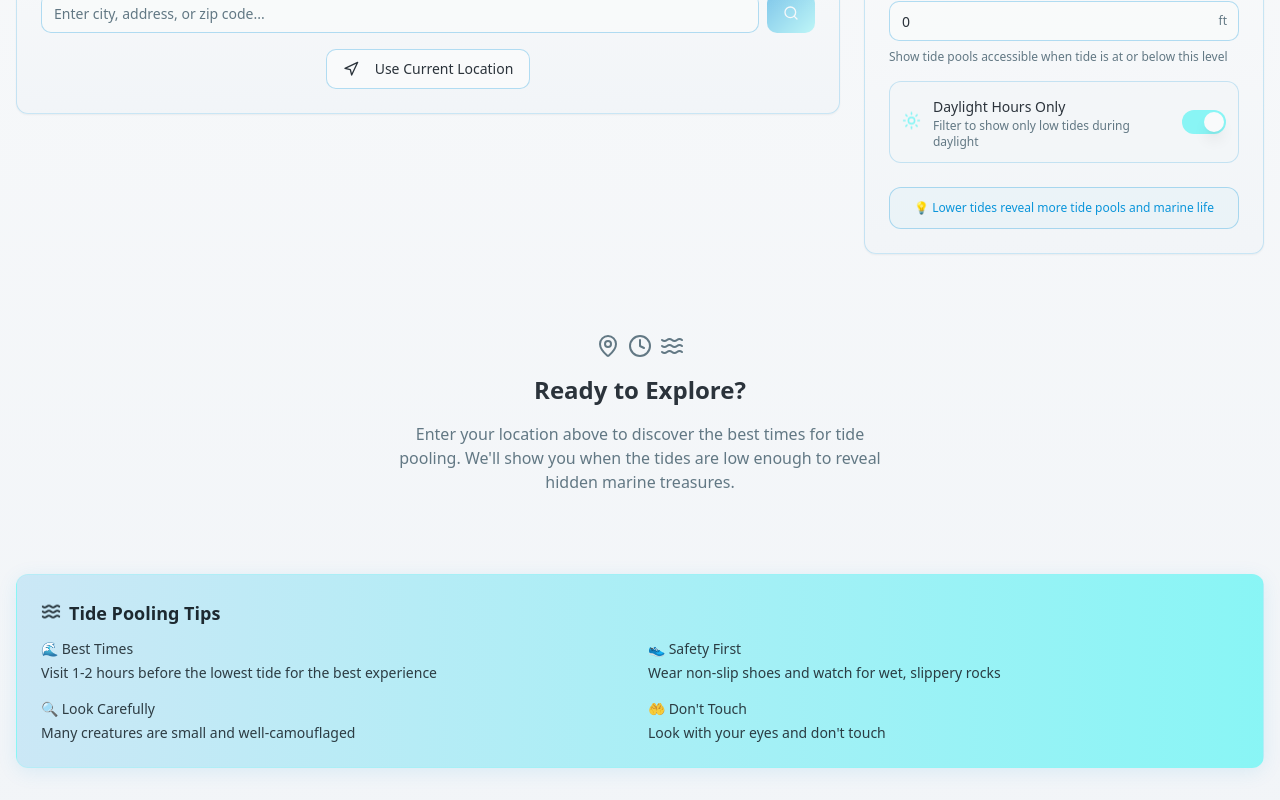
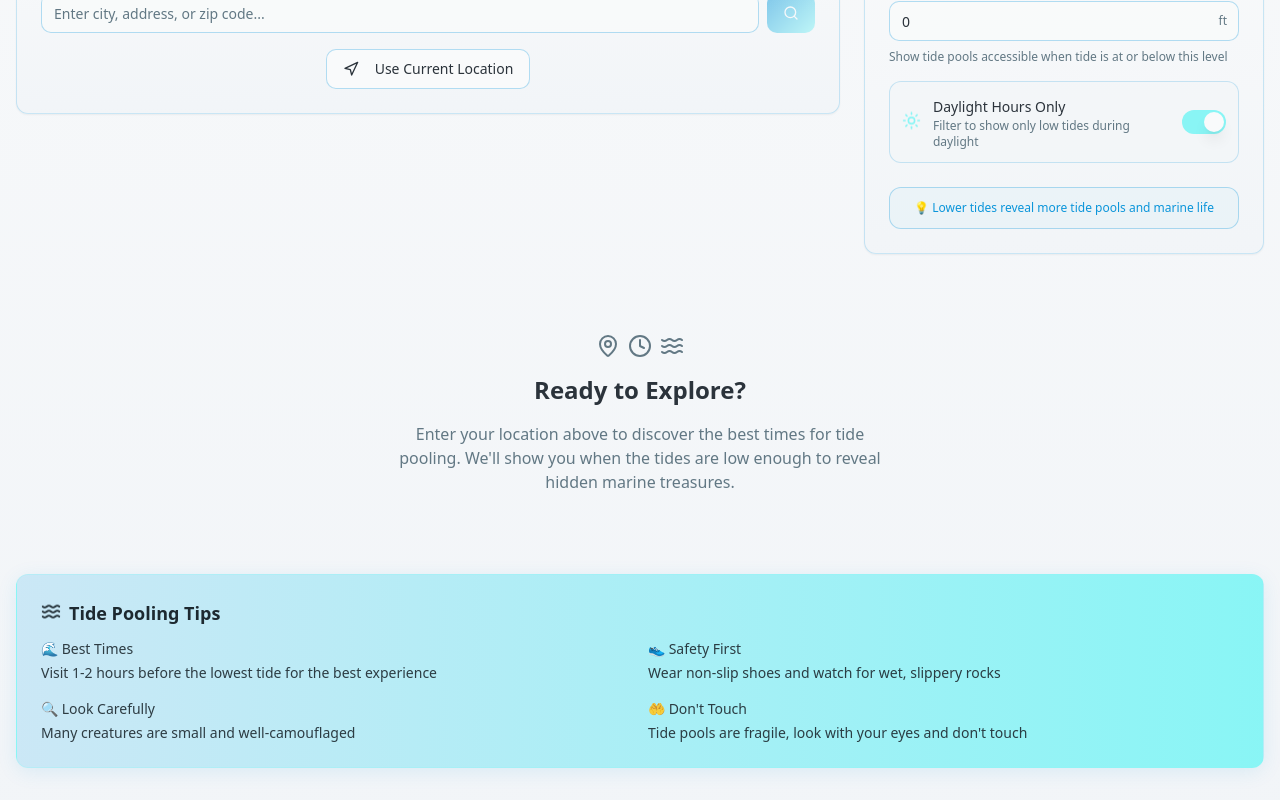
Before and after one commit to cndbain/tide-treasure-finder, a React (Vite) app: page / in a window 1280 px wide. Shown: the part 524-1324 px from the top of the page. Built offline with nearby package versions, Linux system fonts and the light colour scheme.

Commit message:
Code edited in Lovable Code Editor
Edited UI in Lovable

```diff
--- a/src/pages/Index.tsx
+++ b/src/pages/Index.tsx
@@ -147,7 +147,7 @@ const Index = () => {
             </div>
             <div>
               <p className="font-medium mb-1">🤲 Don't Touch</p>
-              <p>Look with your eyes and don't touch</p>
+              <p>Tide pools are fragile, look with your eyes and don't touch</p>
             </div>
           </div>
         </div>
```
